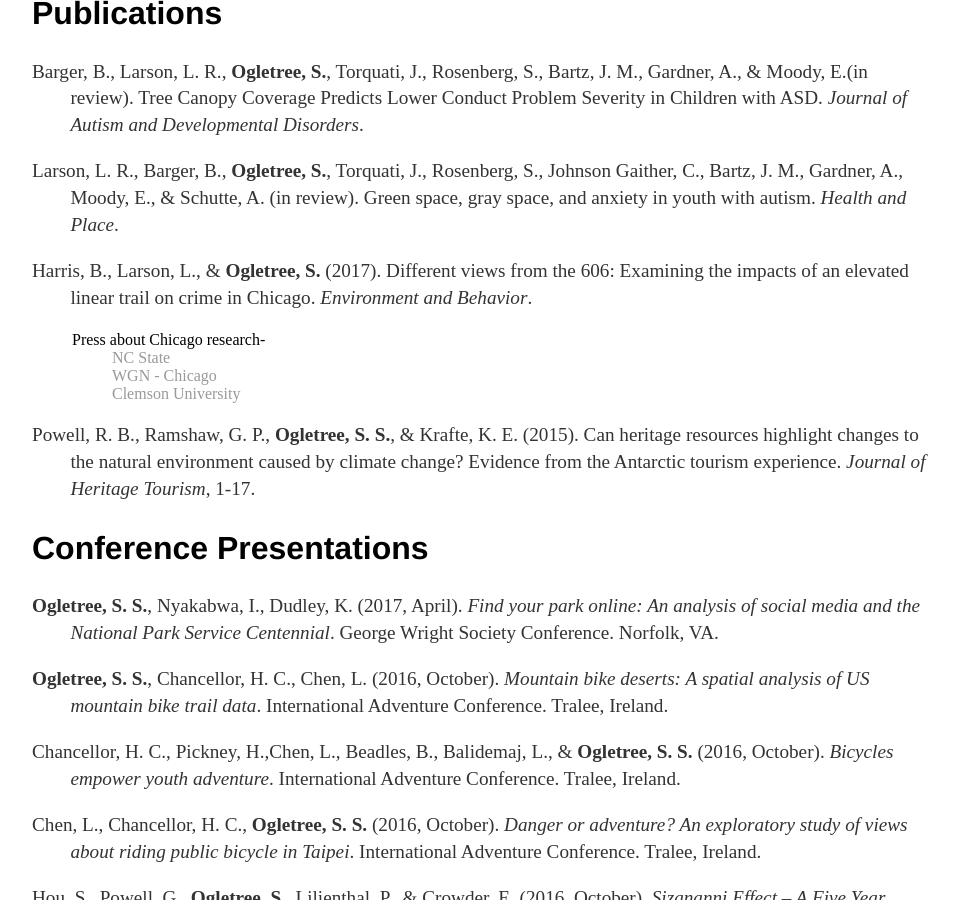
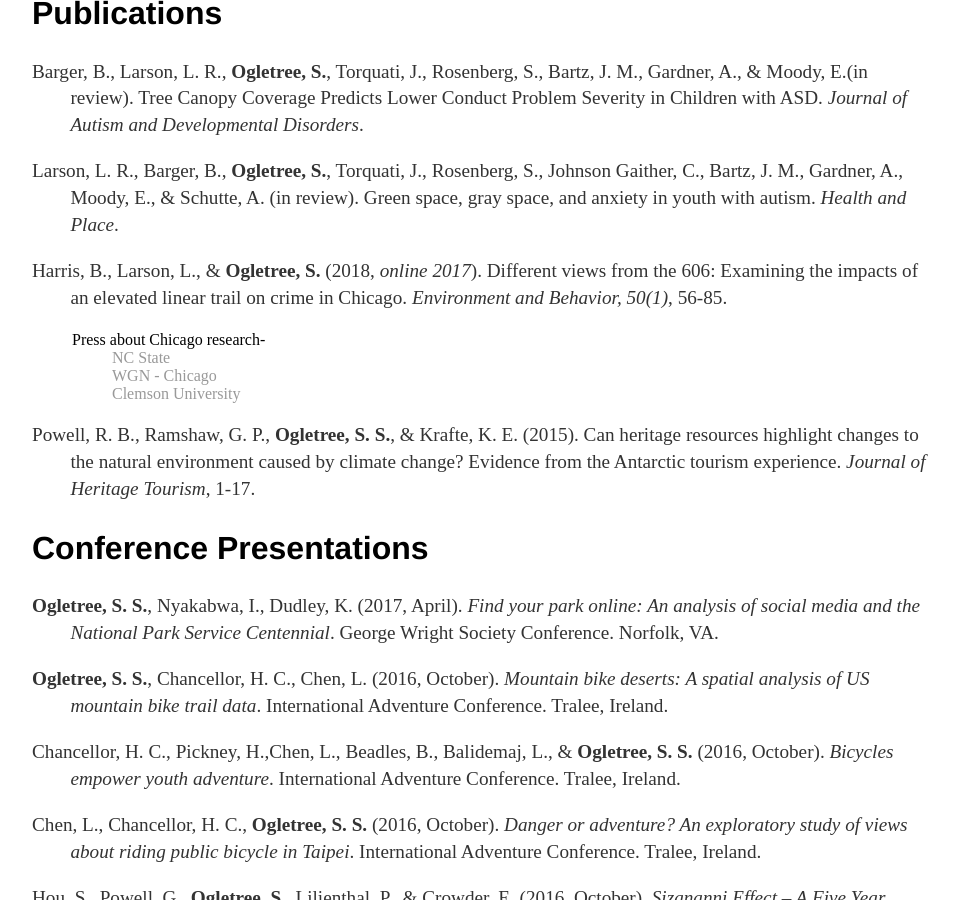
Before and after one commit to scottogletree/ogletrees.github.io, a Jekyll site: the page built from cv/index.html, in a window 1280 px wide and 900 px high, scrolled down 323 px. Shown: the whole window, without its empty margins (160-1119 px from the left). Built offline with Jekyll 4.4.1, drawn with Linux system fonts in a browser that asks for light colours.

Commit message:
update existing citation

```diff
--- a/cv/index.html
+++ b/cv/index.html
@@ -24,7 +24,7 @@ title: CV of S Ogletree
 		<p>Barger, B., Larson, L. R., <strong>Ogletree, S.</strong>, Torquati, J., Rosenberg, S., Bartz, J. M., Gardner, A., & Moody, E.(in review). Tree Canopy Coverage Predicts Lower Conduct Problem Severity in Children with ASD. <em>Journal of Autism and Developmental Disorders</em>.</p>
 			<p>Larson, L. R., Barger, B., <strong>Ogletree, S.</strong>, Torquati, J., Rosenberg, S., Johnson Gaither, C., Bartz, J. M., Gardner, A., Moody, E., & Schutte, A. (in review). Green space, gray space, and anxiety in youth with autism. <em>Health and Place</em>.</p>
 
-			<p>Harris, B., Larson, L., & <strong>Ogletree, S.</strong> (2017). Different views from the 606: Examining the impacts of an elevated linear trail on crime in Chicago. <em>Environment and Behavior</em>.</p>
+		<p>Harris, B., Larson, L., & <strong>Ogletree, S.</strong> (2018, <em> online 2017</em>). Different views from the 606: Examining the impacts of an elevated linear trail on crime in Chicago. <em>Environment and Behavior, 50(1)</em>, 56-85.</p>
 		<blockquote>
 		<dl>
 			<dt>Press about Chicago research-
```
